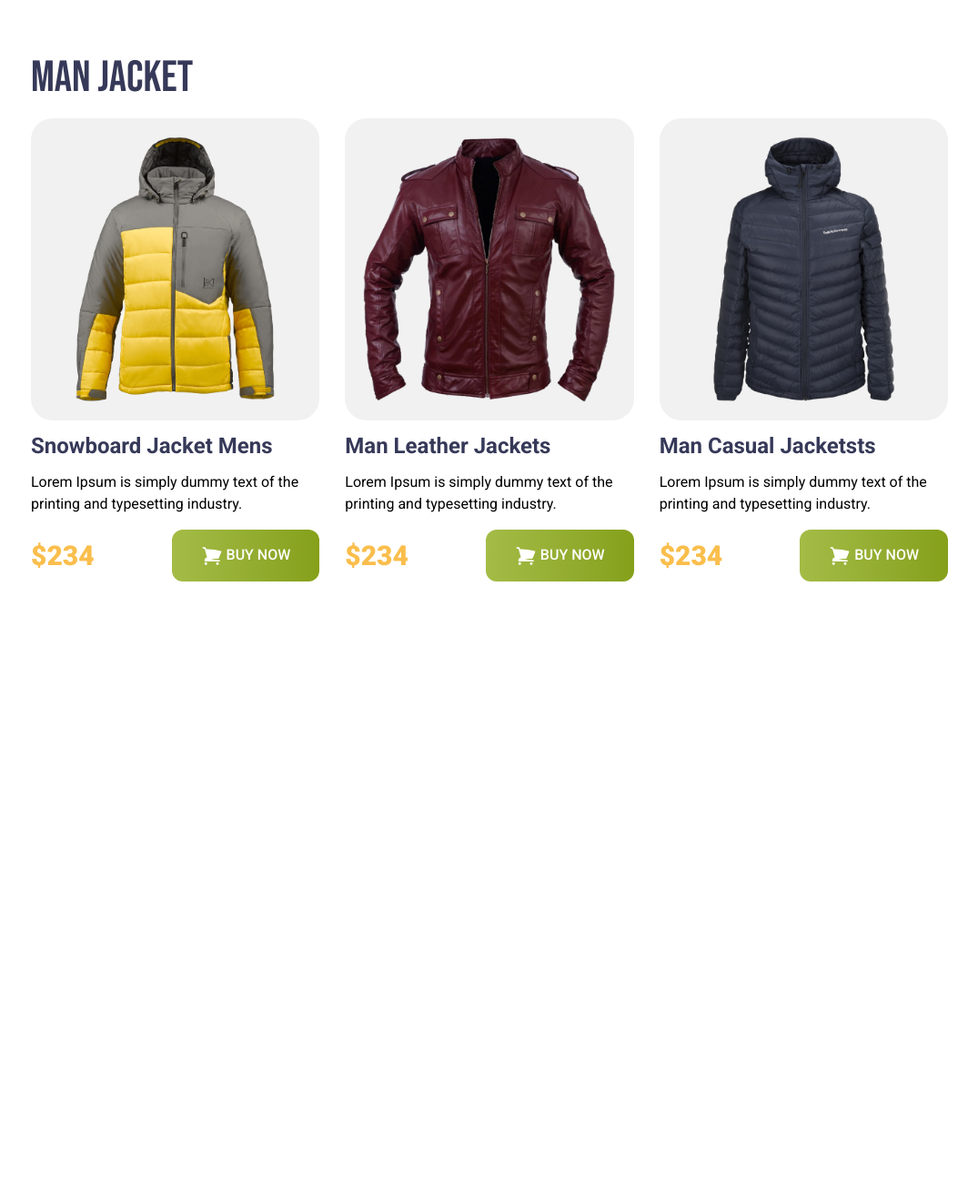
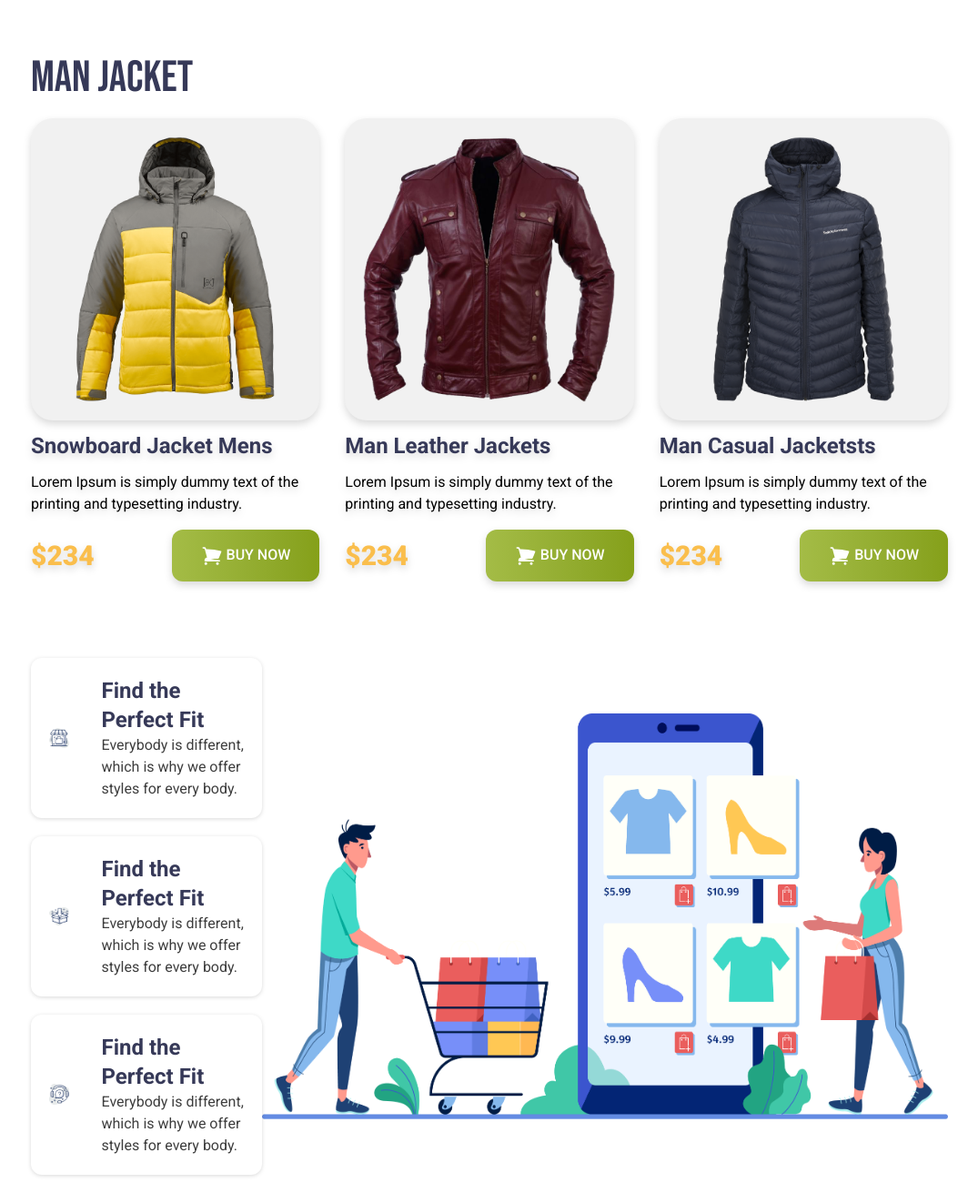
Before and after one commit to Helloworld2146/penguin-fashion-by-tailwind, a plain HTML site: page index.html in a window 1280 px wide. Shown: the part 1320-2631 px from the top of the page at 91% size, without its empty margins (102-1177 px from the left). Before the commit the page ends 2023 px from the top, so only its background shows below. Drawn offline with nearby package versions, Linux system fonts and the light colour scheme.

Commit message:
something changes with full completed

```diff
--- a/index.html
+++ b/index.html
@@ -69,7 +69,7 @@
         <section class="my-12">
             <h2 class="uppercase text-5xl bebas-neue-font text-[#363958] py-5">W0Man Jacket</h2>
             <div class="grid md:grid-cols-2 lg:grid-cols-3 justify-between gap-7">
-                <div>
+                <div class="drop-shadow-lg">
                     <img class="bg-[#F1F1F1] rounded-3xl p-5" src="images/jacket-1.png" alt="">
                     <h2 class="font-bold text-2xl text-[#363958] py-3">Yellow Coat Jacket</h2>
                     <p>Lorem Ipsum is simply dummy text of the printing and typesetting industry.</p>
@@ -86,7 +86,7 @@
                         </button>
                     </div>
                 </div>
-                <div>
+                <div class="drop-shadow-lg">
                     <img class="bg-[#F1F1F1] rounded-3xl p-5" src="images/jacket-2.png" alt="">
                     <h2 class="font-bold text-2xl text-[#363958] py-3">YLadies Jacket</h2>
                     <p>Lorem Ipsum is simply dummy text of the printing and typesetting industry.</p>
@@ -103,7 +103,7 @@
                         </button>
                     </div>
                 </div>
-                <div>
+                <div class="drop-shadow-lg">
                     <img class="bg-[#F1F1F1] rounded-3xl p-5" src="images/jacket-3.png" alt="">
                     <h2 class="font-bold text-2xl text-[#363958] py-3">Woman Leather Jacket </h2>
                     <p>Lorem Ipsum is simply dummy text of the printing and typesetting industry.</p>
@@ -126,7 +126,7 @@
         <section class="my-12">
             <h2 class="uppercase text-5xl bebas-neue-font text-[#363958] py-5">Man Jacket</h2>
             <div class="grid md:grid-cols-2 lg:grid-cols-3 justify-between gap-7">
-                <div>
+                <div class="drop-shadow-lg">
                     <img class="bg-[#F1F1F1] rounded-3xl p-5" src="images/jacket-4.png" alt="">
                     <h2 class="font-bold text-2xl text-[#363958] py-3">Snowboard Jacket Mens</h2>
                     <p>Lorem Ipsum is simply dummy text of the printing and typesetting industry.</p>
@@ -143,7 +143,7 @@
                         </button>
                     </div>
                 </div>
-                <div>
+                <div class="drop-shadow-lg">
                     <img class="bg-[#F1F1F1] rounded-3xl p-5" src="images/jacket-5.png" alt="">
                     <h2 class="font-bold text-2xl text-[#363958] py-3">Man Leather Jackets</h2>
                     <p>Lorem Ipsum is simply dummy text of the printing and typesetting industry.</p>
@@ -160,7 +160,7 @@
                         </button>
                     </div>
                 </div>
-                <div>
+                <div class="drop-shadow-lg">
                     <img class="bg-[#F1F1F1] rounded-3xl p-5" src="images/jacket-6.png" alt="">
                     <h2 class="font-bold text-2xl text-[#363958] py-3">Man Casual Jacketsts</h2>
                     <p>Lorem Ipsum is simply dummy text of the
@@ -180,6 +180,44 @@
                 </div>
             </div>
         </section>
+        <!-- facilitis section -->
+         <section class="lg:flex justify-between items-center">
+            <div>
+                <div class="flex gap-9 items-center my-5 p-5 rounded-xl bg-[#FFFFFF] drop-shadow-sm ">
+                    <div class="w-16">
+                        <img src="icons/house.png" alt="">
+                    </div>
+                    <div>
+                        <h3 class="font-bold text-2xl text-[#363958]">Find the Perfect Fit</h3>
+                        <p class="text-[#3E3E3E]">Everybody is different, which is why we
+                            offer styles for every body.</p>
+                    </div>
+                </div>
+                <div class="flex gap-9 items-center my-5 p-5 rounded-xl bg-[#FFFFFF] drop-shadow-sm">
+                    <div class="w-16">
+                        <img src="icons/box.png" alt="">
+                    </div>
+                    <div>
+                        <h3 class="font-bold text-2xl text-[#363958]">Find the Perfect Fit</h3>
+                        <p class="text-[#3E3E3E]">Everybody is different, which is why we
+                            offer styles for every body.</p>
+                    </div>
+                </div>
+                <div class="flex gap-9 items-center my-5 p-5 rounded-xl bg-[#FFFFFF] drop-shadow-sm">
+                    <div class="w-16">
+                        <img src="icons/question.png" alt="">
+                    </div>
+                    <div>
+                        <h3 class="font-bold text-2xl text-[#363958]">Find the Perfect Fit</h3>
+                        <p class="text-[#3E3E3E]">Everybody is different, which is why we
+                            offer styles for every body.</p>
+                    </div>
+                </div>
+            </div>
+            <div class="mlg:w-1/2 my-10">
+                <img src="images/shopping.png" alt="">
+            </div>
+         </section>
     </main>
     <footer>
 
```
